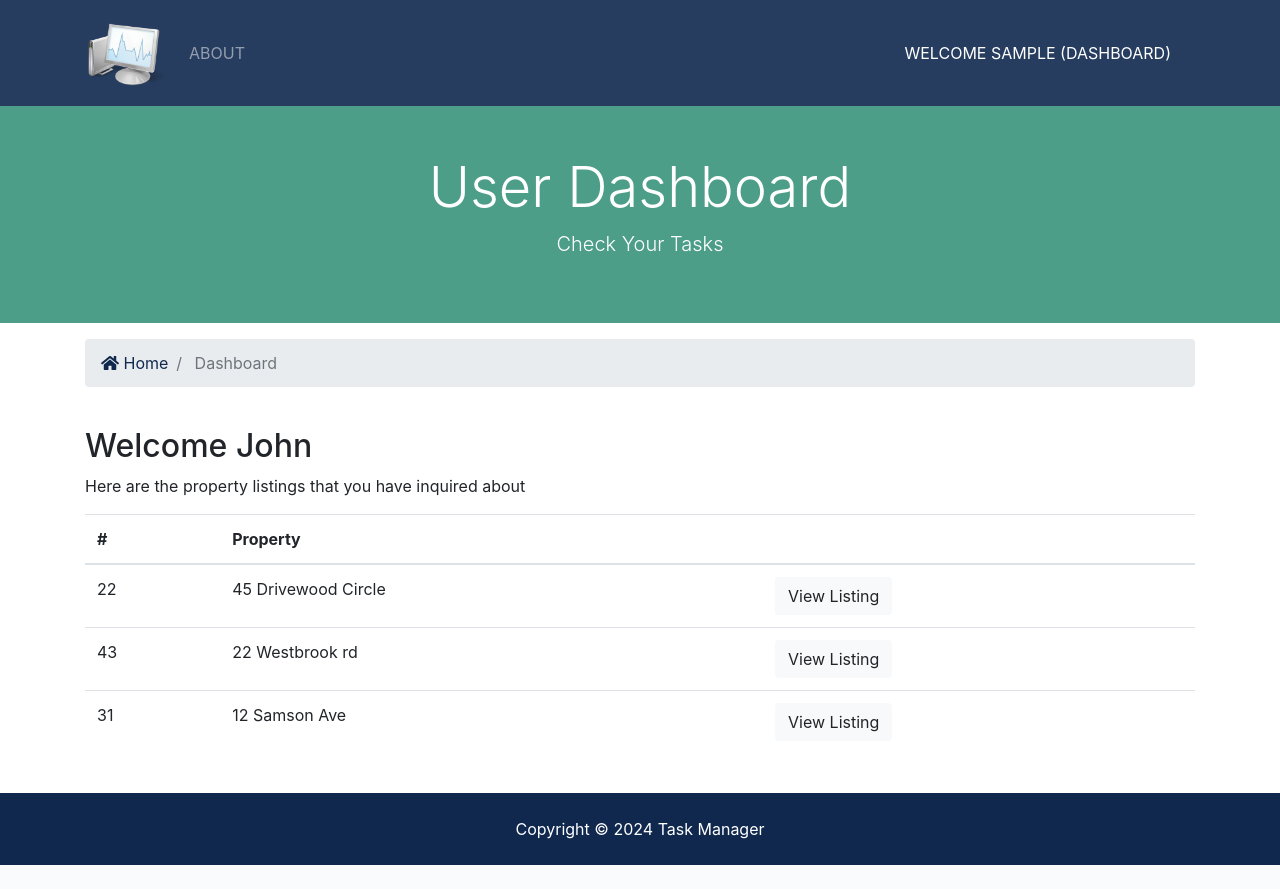
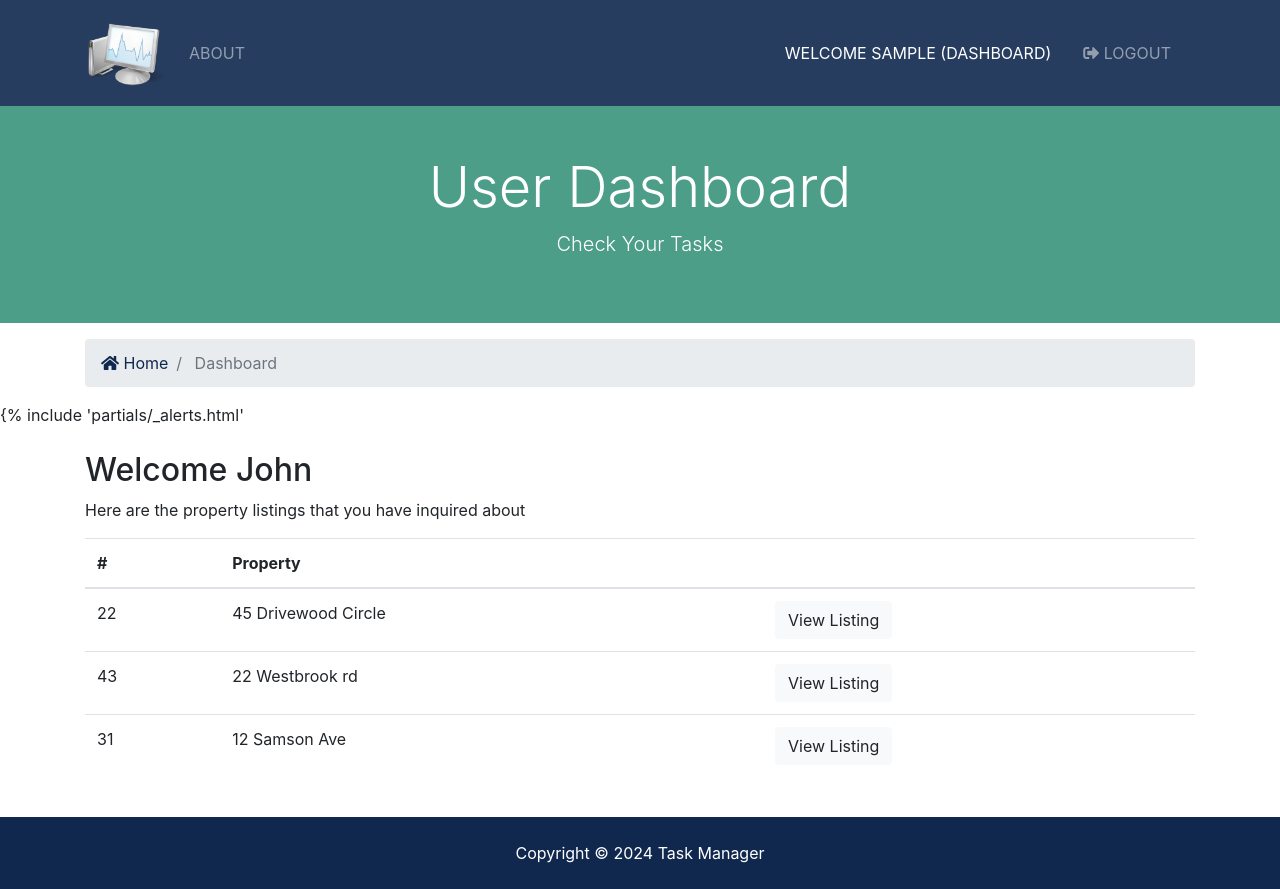
Before and after one commit to bmokr/django_manager, a Django app: page /accounts/dashboard in a window 1280 px wide. Before the commit the page ends 865 px from the top, so only its background shows below. Run offline with Django 5.2, Linux system fonts and the light colour scheme; the visitor is signed in with stand-in values (Sample User, id 1); some libraries are stand-ins or nearby versions.

Commit message:
v0.7
- added logout functionality
- reevaluate license case
- license deleted

```diff
--- a/task_manager/accounts/views.py
+++ b/task_manager/accounts/views.py
@@ -57,6 +57,8 @@
 
 
 def logout(request):
+    if request.method == 'POST':
+        auth.logout(request)
     return redirect('index')
 
 
--- a/task_manager/templates/accounts/dashboard.html
+++ b/task_manager/templates/accounts/dashboard.html
@@ -25,6 +25,9 @@
       </nav>
     </div>
   </section>
+
+  <!-- Alerts -->
+  {% include 'partials/_alerts.html'
 
   <section id="dashboard" class="py-4">
     <div class="container">
--- a/task_manager/templates/partials/_navbar.html
+++ b/task_manager/templates/partials/_navbar.html
@@ -43,12 +43,15 @@
                       Welcome {{user.username}} (Dashboard)</a>
                   </li>
 
-                <!--<li class="nav-item mr-3">
+                <li class="nav-item mr-3">
                     <a href="javascript:{document.getElementById('logout').submit()}" class="nav-link">
                         <i class="fas fa-sign-out-alt"></i> Logout
                     </a>
-                    <form action="{% url 'logout' %}"
-                </li>-->
+                    <form action="{% url 'logout' %}" method="POST" id="logout">
+                {% csrf_token %}
+                <input type="hidden">
+              </form>
+                </li>
 
             {% else %}
               <li {% if 'register' in request.path %}
```
Also changed, not shown: 1 other file.
